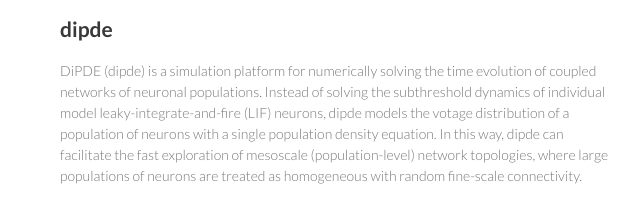
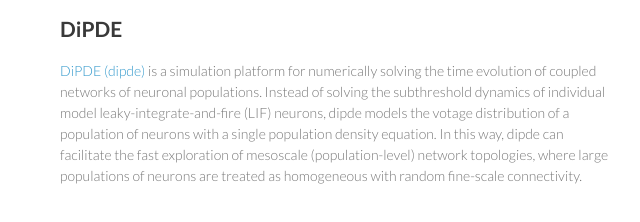
Before and after one commit to AllenInstitute/alleninstitute.github.io, a plain HTML site: page index.html in a window 1280 px wide. Shown: the part 544-766 px from the top of the page, 460-1100 px from the left. Drawn offline with Linux system fonts and the light colour scheme.

Commit message:
minor style changes

```diff
--- a/index.html
+++ b/index.html
@@ -59,10 +59,10 @@
           The Allen Institute for Brain Science offers access to its published data through an <a href="http://api.brain-map.org/">application programming interface (API)</a>. The API, documentation, and sample applications are made available to the community under the Allen Institute's <a href="http://alleninstitute.org/terms-of-use/">Terms of Use</a> in hopes of facilitating discovery. The <a href="/AllenSDK">Allen SDK</a> provides Python classes and code samples to facilitate API access.
         </p>
 
-        <h2> dipde </h2>
+        <h2> DiPDE </h2>
 
         <p>
-          DiPDE (dipde) is a simulation platform for numerically solving the time evolution of coupled networks of neuronal populations. Instead of solving the subthreshold dynamics of individual model leaky-integrate-and-fire (LIF) neurons, dipde models the votage distribution of a population of neurons with a single population density equation. In this way, dipde can facilitate the fast exploration of mesoscale (population-level) network topologies, where large populations of neurons are treated as homogeneous with random fine-scale connectivity.
+          <a href='http://alleninstitute.github.io/dipde'>DiPDE (dipde)</a> is a simulation platform for numerically solving the time evolution of coupled networks of neuronal populations. Instead of solving the subthreshold dynamics of individual model leaky-integrate-and-fire (LIF) neurons, dipde models the votage distribution of a population of neurons with a single population density equation. In this way, dipde can facilitate the fast exploration of mesoscale (population-level) network topologies, where large populations of neurons are treated as homogeneous with random fine-scale connectivity.
         </p>
 
       </section>
```
